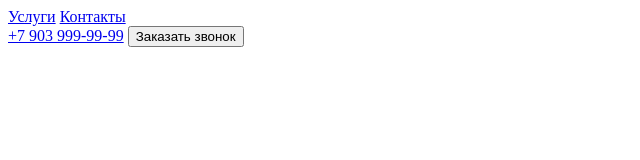
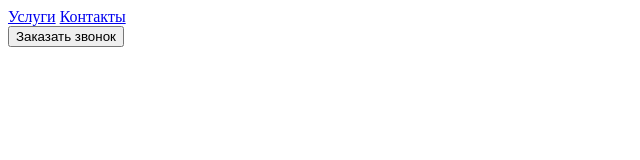
Before and after one commit to KKUTUZ/special-app, a plain HTML site: page index.html in a window 1280 px wide. Shown: the whole page, without its empty margins (0-640 px from the left). Drawn offline with Linux system fonts and the light colour scheme.

Commit message:
number removed

```diff
--- a/index.html
+++ b/index.html
@@ -14,7 +14,6 @@
             <a href="#contacts">Контакты</a>
         </nav>
         <div>
-            <a href="tel:+790399999990000000">+7 903 999-99-99</a>
             <button>Заказать звонок</button>
         </div>
     </header>
```
